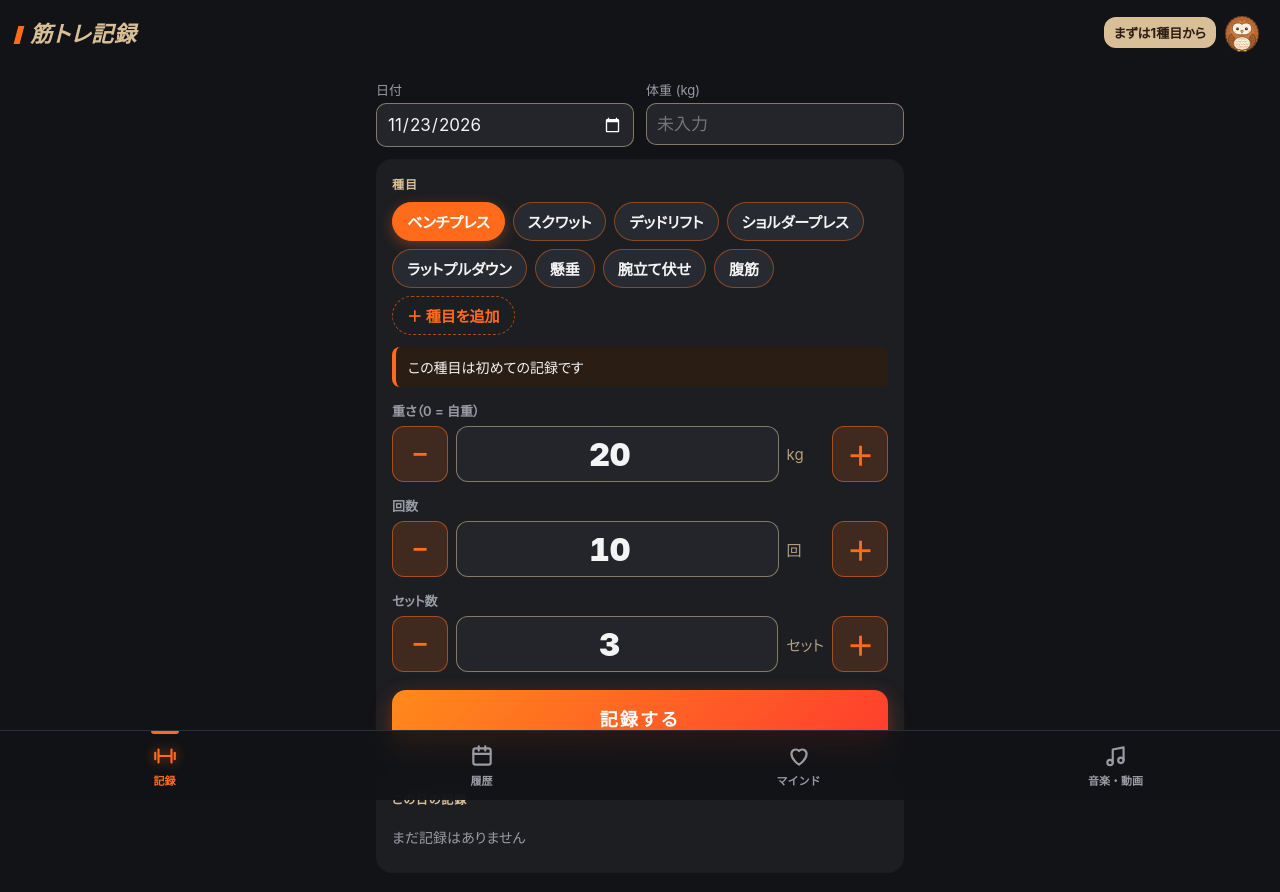
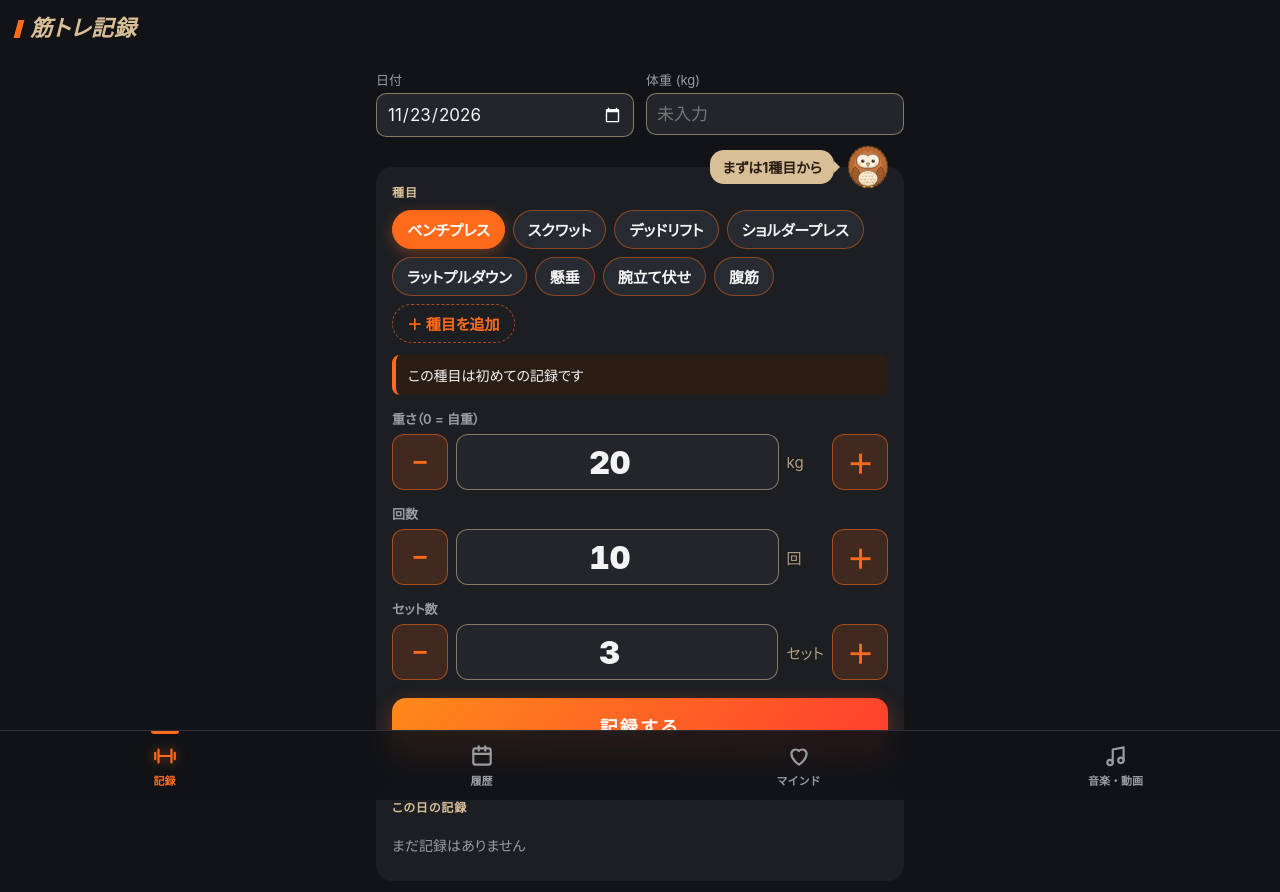
Before and after one commit to yoshikoro1022/kintore, a plain HTML site: page index.html in a window 1280 px wide. Drawn offline with Linux system fonts and the light colour scheme.

Commit message:
フクロウをページごとに違う場所・ポーズで登場させる＋アイコンをシンプルな「筋」に
- 記録:カードの右上からのぞく / 履歴:真ん中でニコッ / マインド:左で首をかしげる / 音楽・動画:ヘッドホン
- 記録したあとは少しのあいだニコッとした顔に
- アプリのアイコンを、黒地にベージュの「筋」＋オレンジの線に

Co-Authored-By: Claude Opus 5.5 <noreply@anthropic.com>
Claude-Session: https://claude.ai/code/session_016VAcHiBzAcG93EbvHUCsk9

```diff
--- a/app.js
+++ b/app.js
@@ -770,12 +770,24 @@ const OWL_WORDS = {
 };
 const pick = (list) => list[Math.floor(Math.random() * list.length)];
 
+// 今見ているページのフクロウに話させる
 function owlSay(kind) {
-  const el = $('owl-msg');
+  const spot = document.querySelector('.view.active .owl-spot');
+  if (!spot) return;
+  const el = spot.querySelector('.bubble');
   el.textContent = pick(OWL_WORDS[kind]);
   el.classList.remove('pop');
   void el.offsetWidth; // アニメーションをもう一度動かすためのおまじない
   el.classList.add('pop');
+  // 記録したあとは、少しのあいだニコッとした顔になる
+  if (kind === 'saved' || kind === 'mindSaved') {
+    const img = spot.querySelector('.owl');
+    const normal = img.getAttribute('src');
+    if (normal === 'owl.svg') {
+      img.src = 'owl-happy.svg';
+      setTimeout(() => { img.src = normal; }, 2500);
+    }
+  }
 }
 
 // 今いるタブに合わせて話す
@@ -789,12 +801,12 @@ function owlForView(name) {
 }
 
 function showView(name) {
-  owlForView(name);
   document.querySelectorAll('.tab').forEach((t) => t.classList.toggle('active', t.dataset.view === name));
   document.querySelectorAll('.view').forEach((v) => v.classList.toggle('active', v.id === `view-${name}`));
   if (name === 'history') { renderHistory(); renderBackupInfo(); }
   if (name !== 'motivation' && playingId) closePlayer(); // 別のタブに移ったら動画を止める
   window.scrollTo(0, 0);
+  owlForView(name);
 }
 
 function onDateChange() {
@@ -999,7 +1011,7 @@ function init() {
   $('bodyweight').addEventListener('change', saveBodyWeight);
   $('save').addEventListener('click', saveRecord);
   document.querySelectorAll('.tab').forEach((t) => t.addEventListener('click', () => showView(t.dataset.view)));
-  $('owl').addEventListener('click', () => owlSay('tap'));
+  document.querySelectorAll('.owl-btn').forEach((b) => b.addEventListener('click', () => owlSay('tap')));
   owlForView('record');
 
   setupSteppers();
--- a/index.html
+++ b/index.html
@@ -18,14 +18,7 @@
 </head>
 <body>
   <header class="top">
-    <div class="top-row">
-      <h1>筋トレ記録</h1>
-      <!-- フクロウ(このアプリのキャラクター)。吹き出しでひとこと話す -->
-      <div class="owl-talk">
-        <p id="owl-msg" class="bubble"></p>
-        <button id="owl" class="owl-btn" aria-label="フクロウ"><img class="owl" src="owl.svg" alt=""></button>
-      </div>
-    </div>
+    <h1>筋トレ記録</h1>
   </header>
 
   <main>
@@ -36,7 +29,12 @@
         <label class="field"><span>体重 (kg)</span><input type="number" id="bodyweight" inputmode="decimal" step="0.1" placeholder="未入力"></label>
       </div>
 
-      <div class="card">
+      <div class="card has-owl">
+          <!-- フクロウ(このアプリのキャラクター)。ページごとに場所とポーズが変わる -->
+      <div class="owl-spot owl-record">
+        <button class="owl-btn" aria-label="フクロウ"><img class="owl" src="owl.svg" alt=""></button>
+        <p class="bubble"></p>
+      </div>
         <div class="card-title">種目</div>
         <div id="exercise-list" class="chips"></div>
         <p id="previous" class="previous"></p>
@@ -76,6 +74,11 @@
     <!-- ===== マインド日記タブ =====
          話した言葉を文字にして、気分と一緒に残す場所。動きは app.js の「マインド日記」の部分。 -->
     <section id="view-mind" class="view">
+      <!-- フクロウ(このアプリのキャラクター)。ページごとに場所とポーズが変わる -->
+      <div class="owl-spot owl-mind">
+        <button class="owl-btn" aria-label="フクロウ"><img class="owl" src="owl.svg" alt=""></button>
+        <p class="bubble"></p>
+      </div>
       <div class="card">
         <div class="card-title">今日の気分（1つタップ）</div>
         <div id="mind-moods" class="chips"></div>
@@ -98,6 +101,11 @@
 
     <!-- ===== 履歴タブ ===== -->
     <section id="view-history" class="view">
+      <!-- フクロウ(このアプリのキャラクター)。ページごとに場所とポーズが変わる -->
+      <div class="owl-spot owl-history">
+        <button class="owl-btn" aria-label="フクロウ"><img class="owl" src="owl-happy.svg" alt=""></button>
+        <p class="bubble"></p>
+      </div>
       <div id="history"></div>
 
       <!-- バックアップ:記録をファイルにして保管/読み込み。中身の動きは app.js の「バックアップ」 -->
@@ -120,6 +128,11 @@
     <!-- ===== 音楽・動画タブ(やる気を上げる場所) =====
          中身の動きは app.js の「音楽・動画」のところに書いてあります。 -->
     <section id="view-motivation" class="view">
+      <!-- フクロウ(このアプリのキャラクター)。ページごとに場所とポーズが変わる -->
+      <div class="owl-spot owl-motivation">
+        <button class="owl-btn" aria-label="フクロウ"><img class="owl" src="owl-music.svg" alt=""></button>
+        <p class="bubble"></p>
+      </div>
       <!-- 音楽:プレイリストなどを開くボタン -->
       <div class="card">
         <div class="section-head">
--- a/style.css
+++ b/style.css
@@ -256,25 +256,45 @@ input, textarea { background: var(--chip-bg); border-color: transparent; }
 
 .log .name { font-weight: 800; }
 
-/* フクロウ(このアプリのキャラクター)と吹き出し */
-.top-row { display: flex; align-items: center; gap: 8px; margin-bottom: 8px; }
-.top-row h1 { margin: 0; flex: none; }
-.owl-talk { margin-left: auto; display: flex; align-items: center; gap: 4px; min-width: 0; }
+/* フクロウ(このアプリのキャラクター)と吹き出し
+   ページごとに置き場所が変わります:
+   記録=カードの右上からのぞく / 履歴=真ん中で大きく / マインド=左 / 音楽・動画=右(ヘッドホン) */
+.owl-spot { display: flex; align-items: center; gap: 8px; margin: 0 0 10px; }
 .bubble {
-  position: relative; margin: 0; padding: 6px 10px; border-radius: 12px;
-  background: var(--beige); color: #2a1c12; font-size: 13px; font-weight: 700;
-  white-space: nowrap; overflow: hidden; text-overflow: ellipsis; max-width: 150px;
+  position: relative; margin: 0; padding: 7px 12px; border-radius: 14px;
+  background: var(--beige); color: #2a1c12; font-size: 14px; font-weight: 700;
 }
-.bubble::after { /* 吹き出しのしっぽ(右向き) */
-  content: ""; position: absolute; right: -5px; top: 50%; margin-top: -5px;
-  border: 5px solid transparent; border-left-color: var(--beige); border-right: 0;
+.bubble::after { /* 吹き出しのしっぽ(左向き=フクロウ側) */
+  content: ""; position: absolute; left: -6px; top: 50%; margin-top: -6px;
+  border: 6px solid transparent; border-right-color: var(--beige); border-left: 0;
 }
 .bubble:empty { display: none; }
 .bubble.pop { animation: pop .35s ease-out; }
 @keyframes pop { 0% { transform: scale(.6); opacity: 0; } 70% { transform: scale(1.06); } 100% { transform: scale(1); opacity: 1; } }
 .owl-btn { flex: none; border: 0; background: none; padding: 0; }
-.owl { width: 44px; height: 44px; display: block; }
-.owl-btn:active .owl { transform: rotate(-8deg) scale(.95); }
+.owl { width: 56px; height: 56px; display: block; transition: transform .15s; }
+.owl-btn:active .owl { transform: rotate(-10deg) scale(.92); }
+@keyframes bob { 0%, 100% { transform: translateY(0); } 50% { transform: translateY(-3px); } }
+.owl-spot .owl { animation: bob 3s ease-in-out infinite; }
+
+/* 記録:カードの右上のふちに座ってのぞいている */
+.card.has-owl { position: relative; }
+.owl-record { position: absolute; top: -26px; right: 10px; flex-direction: row-reverse; margin: 0; }
+.owl-record .owl { width: 52px; height: 52px; }
+.owl-record .bubble::after { left: auto; right: -6px; border-right-color: transparent; border-left: 6px solid var(--beige); border-right: 0; }
+#view-record .card.has-owl { margin-top: 30px; }
+
+/* 履歴:真ん中で大きく、吹き出しは下 */
+.owl-history { flex-direction: column; margin: 4px 0 14px; }
+.owl-history .owl { width: 84px; height: 84px; }
+.owl-history .bubble::after { left: 50%; top: -6px; margin: 0 0 0 -6px; border: 6px solid transparent; border-bottom-color: var(--beige); border-top: 0; }
+
+/* マインド:左に座って、首をかしげる */
+.owl-mind .owl { transform: rotate(-8deg); animation: none; }
+
+/* 音楽・動画:右側でヘッドホン。吹き出しは左 */
+.owl-motivation { flex-direction: row-reverse; justify-content: flex-start; }
+.owl-motivation .bubble::after { left: auto; right: -6px; border-right-color: transparent; border-left: 6px solid var(--beige); border-right: 0; }
 
 /* ===== 触る場所を分かりやすく =====
    ルール:オレンジ = 押すボタン / ベージュの枠 = 入力する場所 */
--- a/sw.js
+++ b/sw.js
@@ -3,8 +3,8 @@
 // 一度読み込んだファイルをスマホの中にコピー(キャッシュ)しておきます。
 // 電波があるときは最新版を取りに行き、ないときはコピーを使います。
 
-const CACHE = 'kintore-v16';
-const FILES = ['./', './index.html', './style.css', './app.js', './manifest.json', './icon-180.png', './icon-192.png', './icon-512.png', './owl.svg'];
+const CACHE = 'kintore-v17';
+const FILES = ['./', './index.html', './style.css', './app.js', './manifest.json', './icon-180.png', './icon-192.png', './icon-512.png', './owl.svg', './owl-happy.svg', './owl-music.svg'];
 
 self.addEventListener('install', (e) => {
   e.waitUntil(caches.open(CACHE).then((c) => c.addAll(FILES)));
```
Also changed, not shown: icon-180.png, icon-192.png, icon-512.png, owl-happy.svg (added), owl-music.svg (added).
